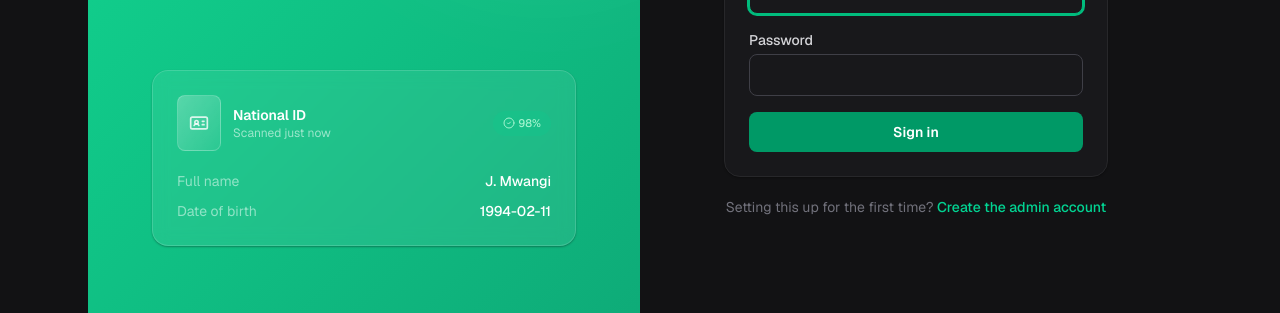
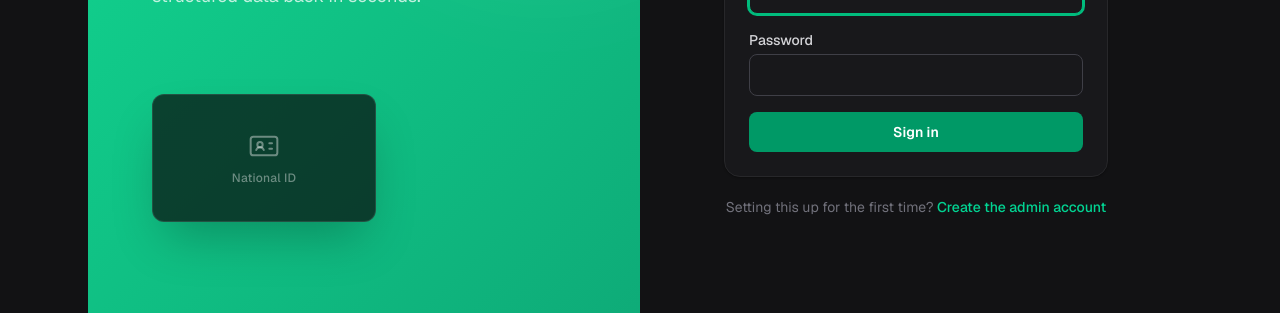
Before and after one commit to BrunexItech/ocr, a Next.js app in the folder frontend/: page /login in a window 1280 px wide. Shown: the part 421-734 px from the top of the page. Built offline with nearby package versions, Linux system fonts and the light colour scheme; no server answers.

Commit message:
Login mockup: remove the glass card entirely, replace with a single dark ID-shaped panel; scan light now sweeps only across that panel

```diff
--- a/frontend/src/app/login/page.tsx
+++ b/frontend/src/app/login/page.tsx
@@ -5,7 +5,7 @@ import Link from "next/link";
 import { useAuth } from "@/lib/auth-context";
 import { ApiError } from "@/lib/api";
 import Spinner from "@/components/Spinner";
-import { ScanLine, CheckCircle2, IdCard, Receipt, FileText, GraduationCap } from "lucide-react";
+import { ScanLine, IdCard, Receipt, FileText, GraduationCap } from "lucide-react";
 
 const ROTATING = [
   { word: "IDs & passports", Icon: IdCard },
@@ -63,32 +63,12 @@ export default function LoginPage() {
             {rotWord}
           </div>
 
-          {/* Animated scan-result mockup: a sweep line "reads" the card on a loop */}
-          <div className="relative bg-white/[0.07] backdrop-blur-sm border border-white/15 rounded-2xl p-6 shadow-2xl card-float overflow-hidden">
-            <div aria-hidden className="scan-sweep absolute left-0 right-0 h-20 bg-gradient-to-b from-transparent via-emerald-300/20 to-transparent pointer-events-none" />
-            <div className="flex items-center gap-3 mb-5 relative z-10">
-              <div className="w-11 h-14 rounded-lg bg-gradient-to-br from-white/25 to-white/5 border border-white/20 flex-shrink-0 flex items-center justify-center">
-                <IdCard className="w-5 h-5 text-white/80" />
-              </div>
-              <div className="flex-1 min-w-0">
-                <p className="text-sm font-semibold text-white">National ID</p>
-                <p className="text-xs text-emerald-50/60">Scanned just now</p>
-              </div>
-              <span className="inline-flex items-center gap-1 text-[11px] font-medium bg-emerald-400/20 text-emerald-200 rounded-full px-2.5 py-1 flex-shrink-0">
-                <CheckCircle2 className="w-3 h-3" />
-                98%
-              </span>
-            </div>
-            <div className="space-y-2.5 relative z-10">
-              {[
-                ["Full name", "J. Mwangi"],
-                ["Date of birth", "1994-02-11"],
-              ].map(([label, value]) => (
-                <div key={label} className="flex items-center justify-between text-sm">
-                  <span className="text-emerald-50/55">{label}</span>
-                  <span className="font-medium text-white">{value}</span>
-                </div>
-              ))}
+          {/* A single dark document surface, with the scan light confined to it */}
+          <div className="relative w-56 aspect-[7/4] rounded-xl bg-zinc-950/70 border border-white/10 shadow-2xl overflow-hidden">
+            <div aria-hidden className="scan-sweep absolute left-0 right-0 h-16 bg-gradient-to-b from-transparent via-emerald-400/40 to-transparent pointer-events-none" />
+            <div className="absolute inset-0 flex flex-col items-center justify-center gap-2 text-white/40">
+              <IdCard className="w-8 h-8" strokeWidth={1.5} />
+              <span className="text-xs font-medium tracking-wide">National ID</span>
             </div>
           </div>
         </div>
```
